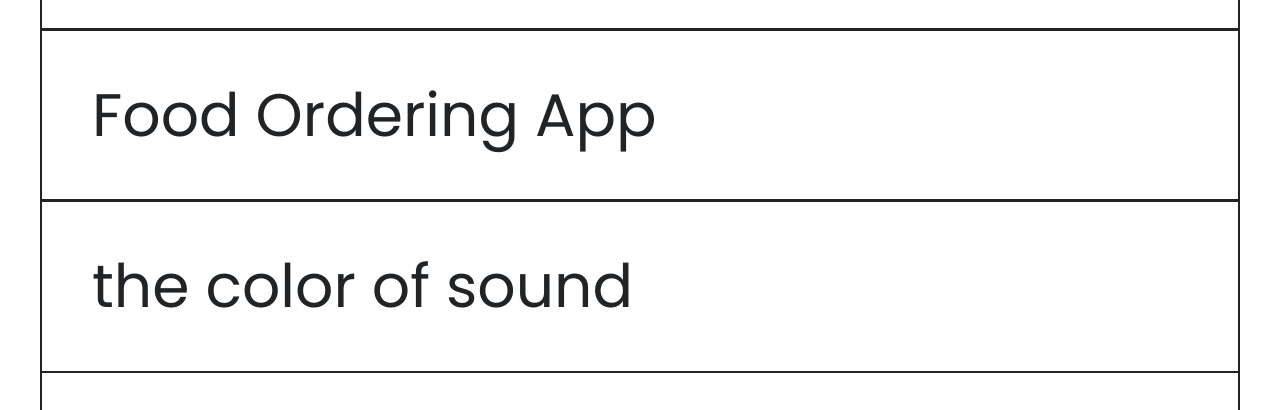
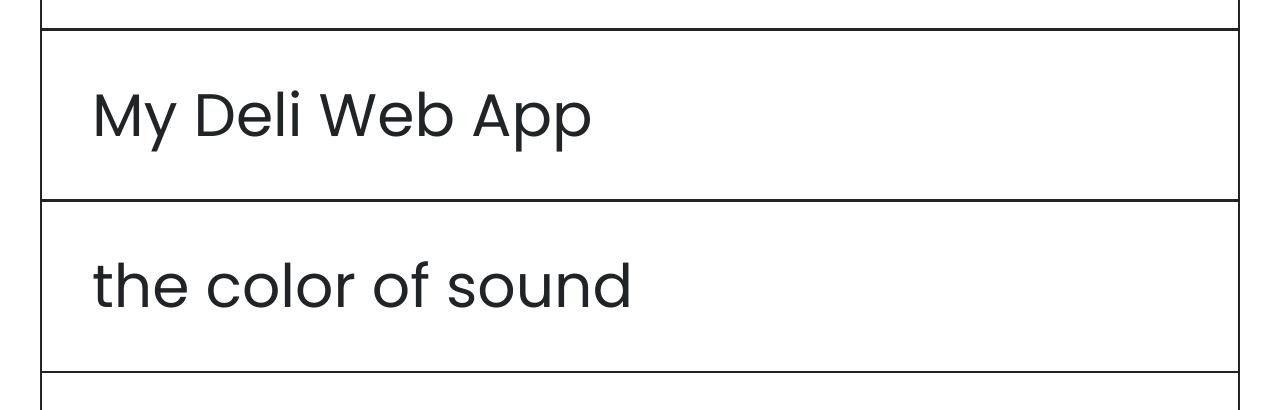
Before and after one commit to sejungk/portfolio-main, a plain HTML site: page index.html in a window 1280 px wide. Shown: the part 671-1081 px from the top of the page. Drawn offline with Linux system fonts and the light colour scheme.

Commit message:
feat: added new link text for my deli web app project

```diff
--- a/index.html
+++ b/index.html
@@ -39,7 +39,7 @@
     <div class="main__project-links bordered-section">
       <a href="https://my-deli-6b5fbf7aedfa.herokuapp.com/" target="_blank" class="main__project-links__link">
         <div class="main__project-links__text">
-          <h2>Food Ordering App</h2>
+          <h2>My Deli Web App</h2>
         </div>
       </a>
     </div>
```
